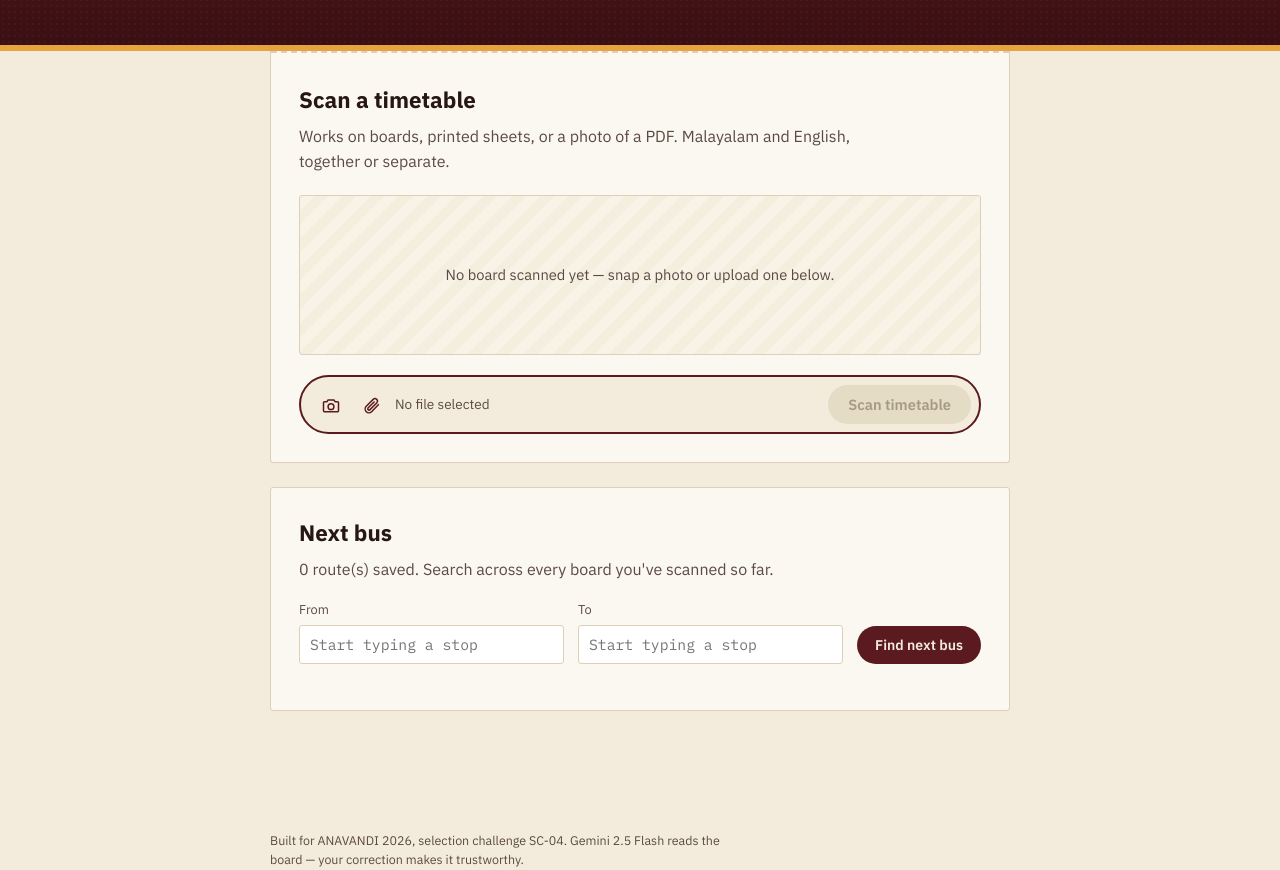
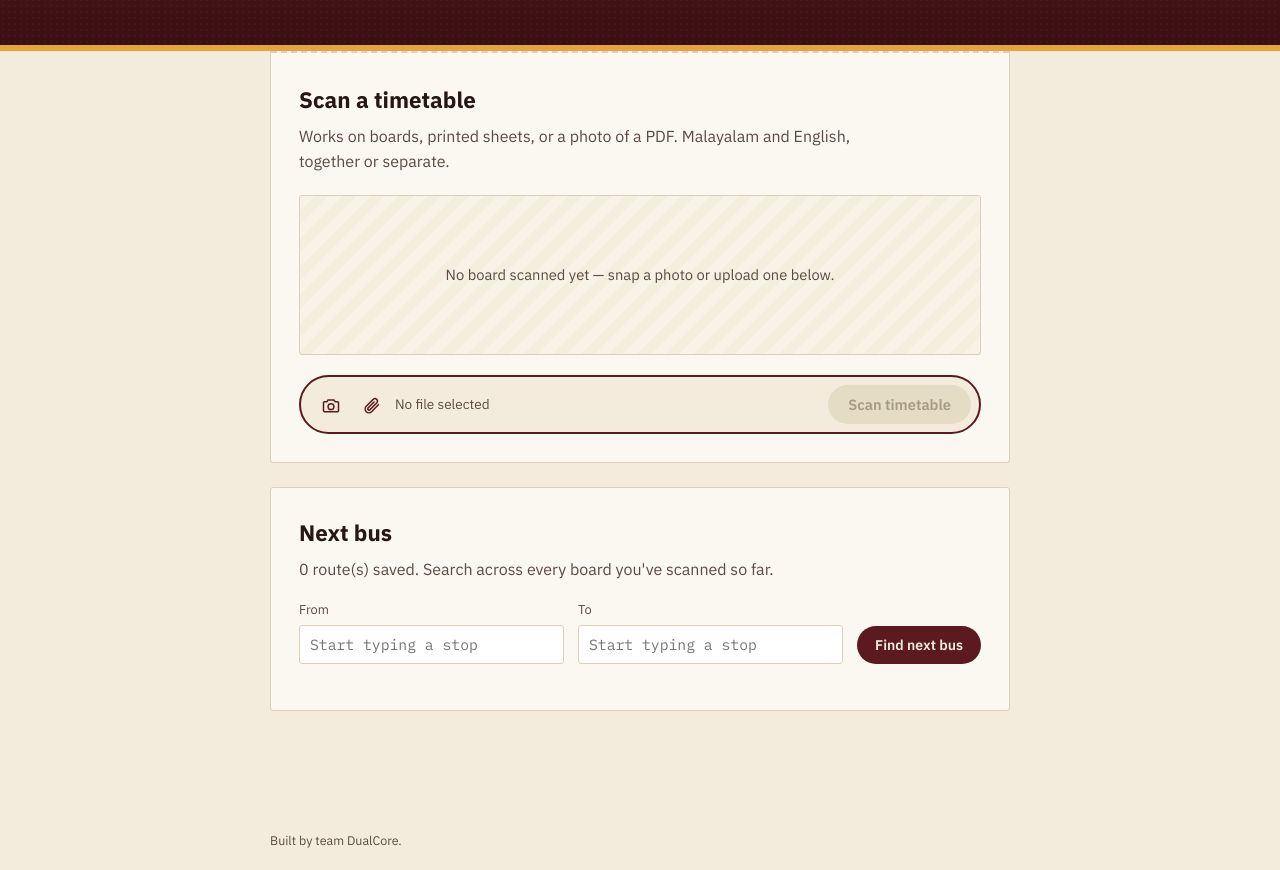
Before and after one commit to sooryathejas/routelens, a website: page index.html in a window 1280 px wide. Shown: the part 183-1053 px from the top of the page. Drawn offline with nearby package versions, Linux system fonts and the light colour scheme.

```diff
--- a/index.html
+++ b/index.html
@@ -88,7 +88,7 @@
 </main>
 
 <footer class="site-footer">
-  <p>Built for ANAVANDI 2026, selection challenge SC-04. Gemini 2.5 Flash reads the board — your correction makes it trustworthy.</p>
+  <p>Built by team DualCore.</p>
 </footer>
 
 <script src="https://cdnjs.cloudflare.com/ajax/libs/jszip/3.10.1/jszip.min.js"></script>
```
